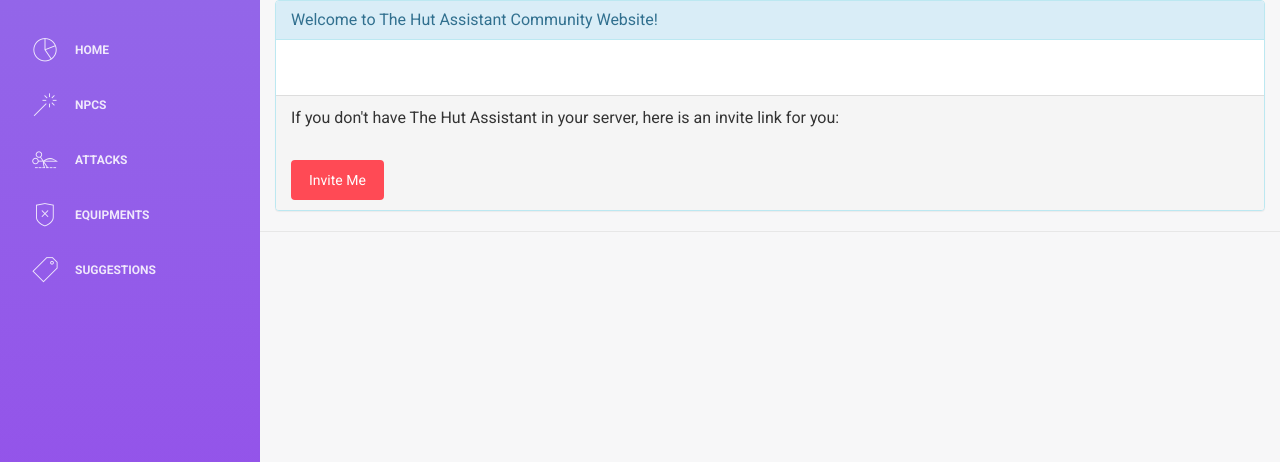
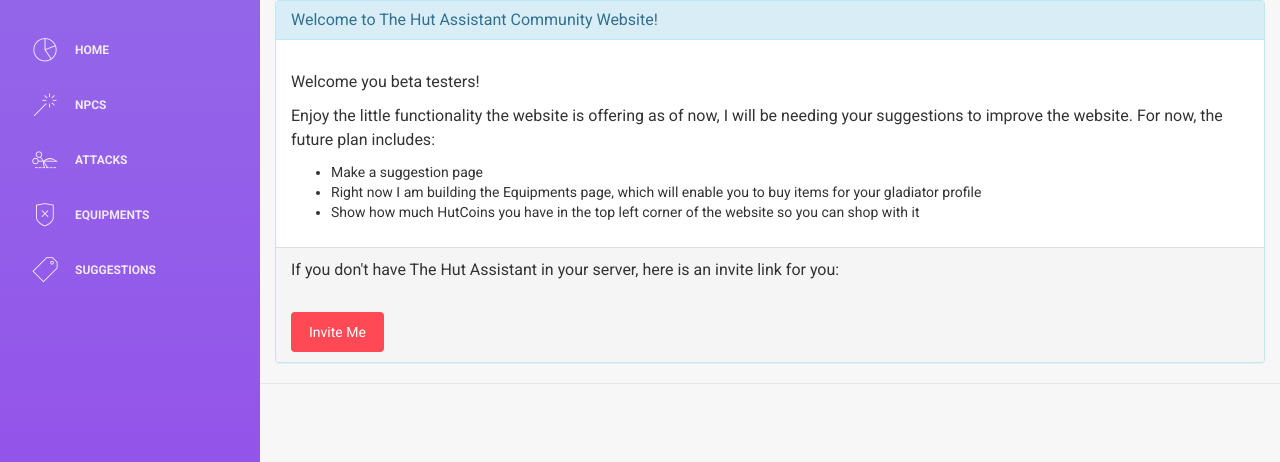
Before and after one commit to sergenp/gladoid_website, a Flask app: template web/templates/index.html in a window 1280 px wide. Shown: the part 61-523 px from the top of the page. Run offline with Flask 2, Linux system fonts and the light colour scheme; the template is opened without the code that fills it, so the values that code supplies are empty; parts of the project's set-up code (start-up, migrations or seed data) failed here and were passed over; some libraries are stand-ins or nearby versions.

Commit message:
opened website for alpha testing

```diff
--- a/web/templates/equipments.html
+++ b/web/templates/equipments.html
@@ -2,7 +2,8 @@
 {% set title = "Equipments" %}
 {% set icon_for_logo = "shield"%}
 {%block content%}
-<p>
+<p>Building in progress.</p>
+<!-- <p>
   <a class="btn btn-primary" data-toggle="collapse" href="#multiCollapseExample1" role="button" aria-expanded="false" aria-controls="multiCollapseExample1">Toggle first element</a>
   <button class="btn btn-primary" type="button" data-toggle="collapse" data-target="#multiCollapseExample2" aria-expanded="false" aria-controls="multiCollapseExample2">Toggle second element</button>
   <button class="btn btn-primary" type="button" data-toggle="collapse" data-target=".multi-collapse" aria-expanded="false" aria-controls="multiCollapseExample1 multiCollapseExample2">Toggle both elements</button>
@@ -22,5 +23,5 @@
       </div>
     </div>
   </div>
-</div>
+</div> -->
 {%endblock%}
--- a/web/templates/index.html
+++ b/web/templates/index.html
@@ -5,7 +5,13 @@
 	<div class="panel panel-info">
 		<h5 class="panel-heading" style="margin-top: 0px;">Welcome to The Hut Assistant Community Website!</h5>
 		<div class="panel-body">
-			<p></p>
+			<p>Welcome you beta testers!</p>
+			<p>Enjoy the little functionality the website is offering as of now, I will be needing your suggestions to improve the website. For now, the future plan includes:</p>
+			<ul>
+				<li>Make a suggestion page</li>
+				<li>Right now I am building the Equipments page, which will enable you to buy items for your gladiator profile</li>
+				<li>Show how much HutCoins you have in the top left corner of the website so you can shop with it</li>
+			</ul>
 		</div>
   		<div class="panel-footer"><p>If you don't have The Hut Assistant in your server, here is an invite link for you:</p> <br><a class="btn btn-danger btn-fill" href="https://discordapp.com/api/oauth2/authorize?client_id=598077927577616384&permissions=117824&scope=bot">Invite Me</a></div>
 	</div>
--- a/web/templates/suggestions.html
+++ b/web/templates/suggestions.html
@@ -3,4 +3,5 @@
 {% set icon_for_logo = "ticket"%}
 {%block content%}
 
+<p>Building in progress.</p>
 {%endblock%}
--- a/web/templates/user.html
+++ b/web/templates/user.html
@@ -16,15 +16,14 @@
               You now have access to the forms</p><br>
             <div class="row no-gutters">
               <div class="col-md-12">
-                <a class="btn btn-info" href="{{url_for('.npcs')}}" style="width:49%">Add NPC</a>
+                <a class="btn btn-info" href="#" style="width:49%">Add NPC</a>
                 <a class="btn btn-info" href="#" style="width:49%">Add Equipment</a>
               </div>
             </div>
             <br>
             <div class="row no-gutters">
               <div class="col-md-12">
-                <a class="btn btn-info" href="#" style="width:49%">Add Attack Type</a>
-                <a class="btn btn-info" href="#" style="width:49%">Add Equipment Slot</a>
+                <a class="btn btn-info" href="#" style="width:98%">Add Attack Type</a>
               </div>
             </div>
           </div>
```
